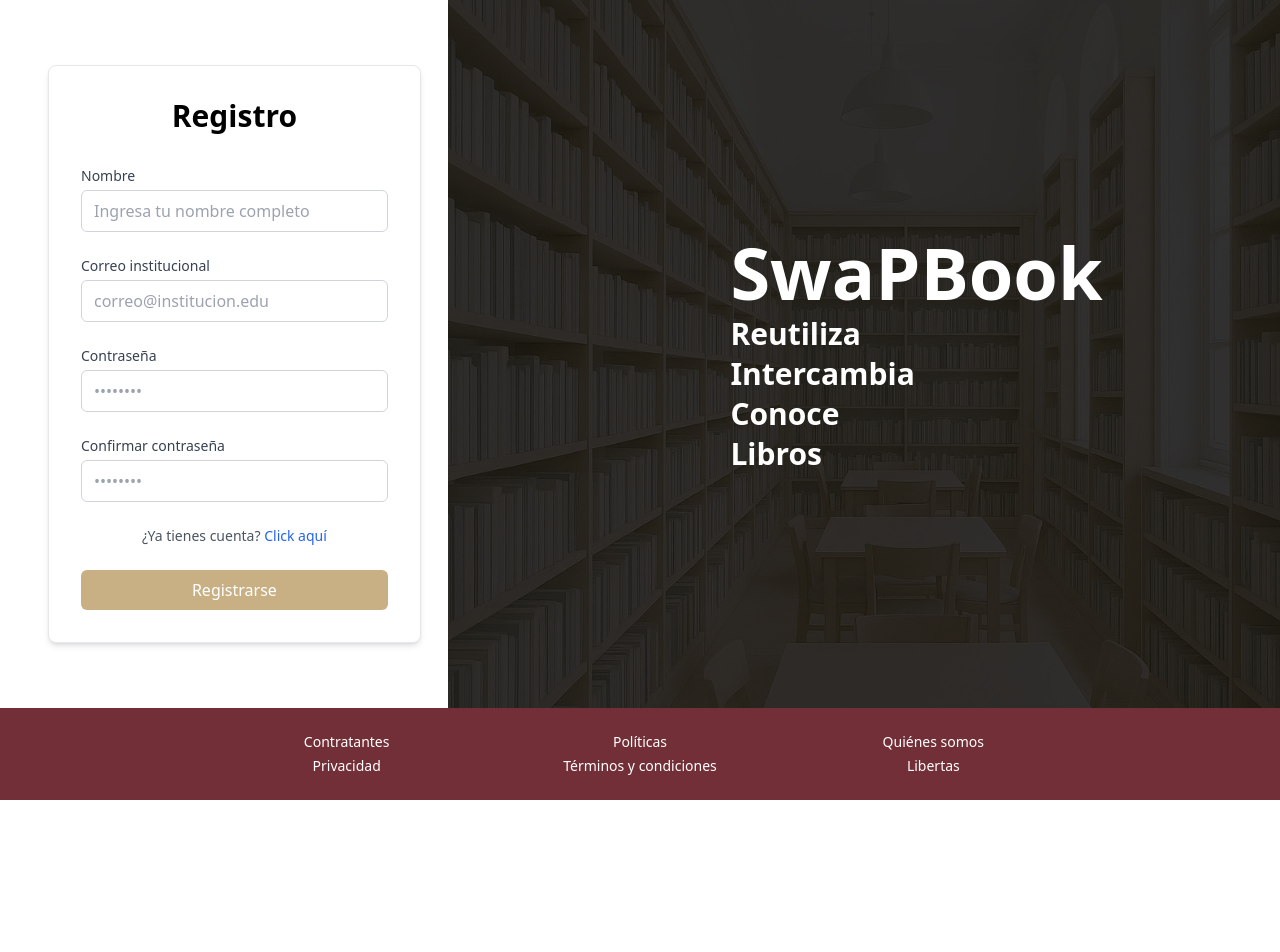
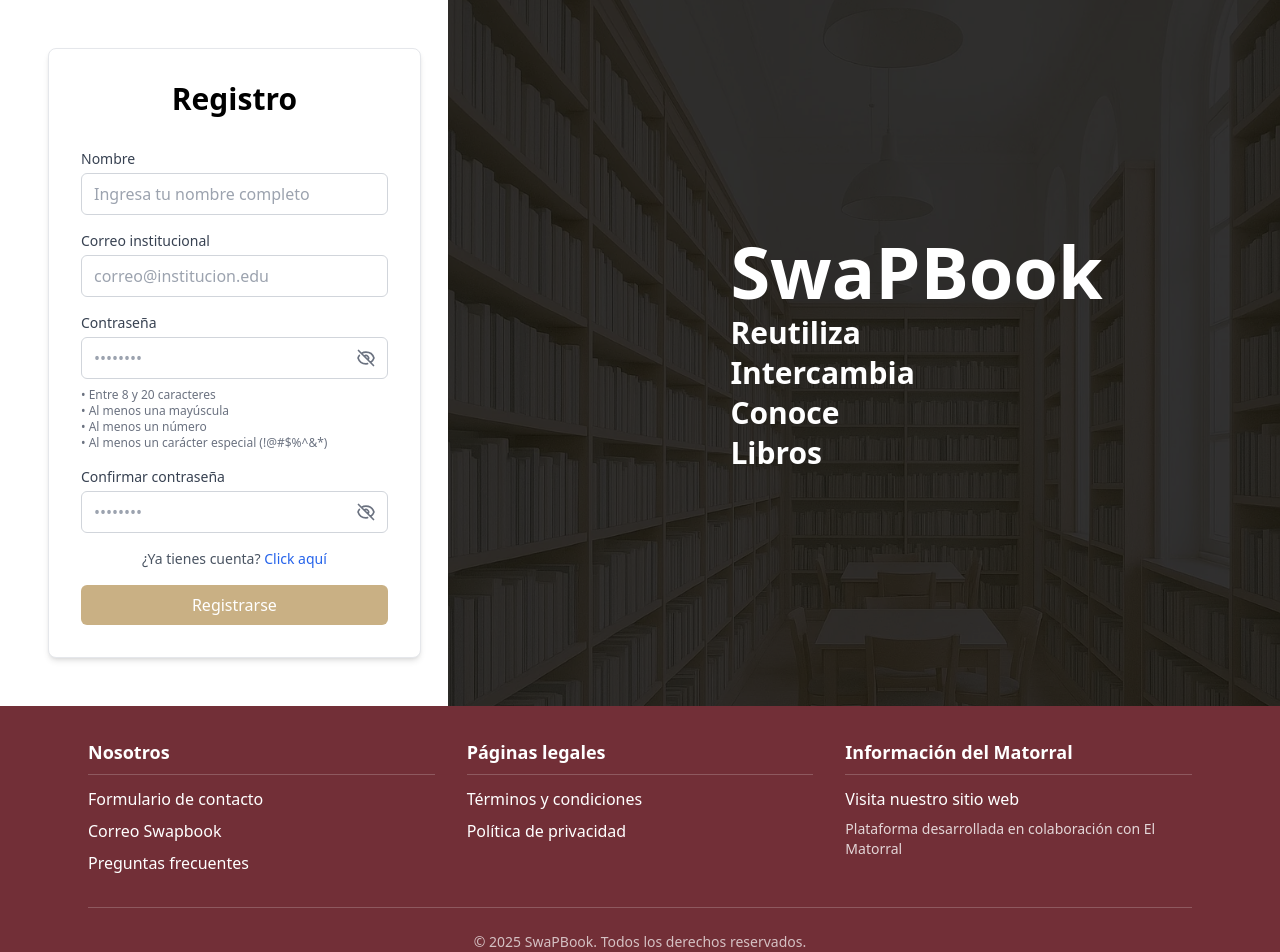
Before and after one commit to santydm/SwaPBook, a React (Vite) app in the folder SwaPBook/Frontend/: page /registro in a window 1280 px wide. Shown: the top 952 px of the page. Before the commit the page ends 800 px from the top, so only its background shows below. Built offline with nearby package versions, Linux system fonts and the light colour scheme.

Commit message:
formulario de registro con las verificaciones

```diff
--- a/SwaPBook/Frontend/package.json
+++ b/SwaPBook/Frontend/package.json
@@ -11,6 +11,7 @@
         "tailwind": "tailwindcss init -p"
     },
     "dependencies": {
+        "@windmill/react-ui": "^0.6.0",
         "axios": "^1.9.0",
         "react": "^19.0.0",
         "react-dom": "^19.0.0",
--- a/SwaPBook/Frontend/src/components/auth/AuthLayout.jsx
+++ b/SwaPBook/Frontend/src/components/auth/AuthLayout.jsx
@@ -20,7 +20,7 @@
         <div className="enlaces-pie">
           <a href="#">Privacidad</a>
           <a href="#">Términos y condiciones</a>
-          <a href="#">Libertas</a>
+          <a href="#">Librerias</a>
         </div>
       </footer>
     </div>
--- a/SwaPBook/Frontend/src/components/auth/Registro.jsx
+++ b/SwaPBook/Frontend/src/components/auth/Registro.jsx
@@ -5,38 +5,91 @@
 import axios from 'axios';
 
 const Registro = () => {
+  const [nombre, setNombre] = useState('');
+  const [correoInstitucional, setCorreoInstitucional] = useState('');
+  const [contrasenia, setContrasenia] = useState('');
+  const [confirmarContrasenia, setConfirmarContrasenia] = useState('');
+  const [mostrarContrasenia, setMostrarContrasenia] = useState(false);
+  const [mostrarConfirmarContrasenia, setMostrarConfirmarContrasenia] = useState(false);
+  const [errors, setErrors] = useState({});
+  const [isLoading, setIsLoading] = useState(false);
+  const [requisitosContrasenia, setRequisitosContrasenia] = useState({
+    longitud: false,
+    mayuscula: false,
+    numero: false,
+    especial: false
+  });
 
-  const [nombre, setNombre] = useState('');
-  const [correoInstitucional, setCorreoInstucional] = useState('');
-  const [contrasenia, setContrasenia] = useState('');
+  const esCorreoInstitucionalValido = (correo) => {
+    const regex = /^[^@]+@[^@]+\.(edu)(\.[a-z]+)?$/i;
+    return regex.test(correo);
+  };
 
+  const validarContrasenia = (password) => {
+    const nuevosRequisitos = {
+      longitud: password.length >= 8 && password.length <= 20,
+      mayuscula: /[A-Z]/.test(password),
+      numero: /[0-9]/.test(password),
+      especial: /[!@#$%^&*(),.?":{}|<>]/.test(password)
+    };
+    setRequisitosContrasenia(nuevosRequisitos);
+    return Object.values(nuevosRequisitos).every(Boolean);
+  };
 
   const handleSubmit = async (e) => {
     e.preventDefault();
+    setIsLoading(true);
+    const nuevosErrores = {};
 
-    const nuevoEstudiante = {
-      nombre,
-      correoInstitucional: correoInstitucional,
-      contrasenia: contrasenia
-    };
+    // Validaciones
+    if (!nombre) nuevosErrores.nombre = 'El nombre es requerido';
+    if (!correoInstitucional) {
+      nuevosErrores.correoInstitucional = 'El correo es requerido';
+    } else if (!esCorreoInstitucionalValido(correoInstitucional)) {
+      nuevosErrores.correoInstitucional = 'Correo institucional inválido (debe terminar en .edu)';
+    }
+    if (!contrasenia) {
+      nuevosErrores.contrasenia = 'La contraseña es requerida';
+    } else if (!validarContrasenia(contrasenia)) {
+      nuevosErrores.contrasenia = 'La contraseña no cumple los requisitos';
+    }
+    if (contrasenia !== confirmarContrasenia) {
+      nuevosErrores.confirmarContrasenia = 'Las contraseñas no coinciden';
+    }
+
+    setErrors(nuevosErrores);
+
+    if (Object.keys(nuevosErrores).length > 0) {
+      setIsLoading(false);
+      return;
+    }
 
     try {
-      const response = await axios.post('http://127.0.0.1:8000/estudiantes/registro', nuevoEstudiante);
+      const response = await axios.post('http://127.0.0.1:8000/estudiantes/registro', {
+        nombre,
+        correoInstitucional,
+        contrasenia
+      });
       console.log('Estudiante creado:', response.data);
+      // Limpiar formulario después de registro exitoso
+      setNombre('');
+      setCorreoInstitucional('');
+      setContrasenia('');
+      setConfirmarContrasenia('');
+      setErrors({});
     } catch (error) {
-      console.error('Error al crear el estudiante:', error.response?.data || error.message);
+      console.error('Error al registrar:', error);
+      setErrors({ submit: error.response?.data?.message || 'Error al registrar. Por favor intenta nuevamente.' });
+    } finally {
+      setIsLoading(false);
     }
   };
-
 
   return (
     <div className="min-h-screen relative">
       {/* Fondo dividido */}
       <div className="absolute inset-0 flex z-0">
-        {/* Espacio blanco del 35% - solo fondo */}
         <div className="hidden md:block w-[35%] bg-white"></div>
-
-        {/* Sección con imagen de fondo */}
         <div
           className="flex-grow"
           style={{
@@ -45,61 +98,141 @@
             backgroundPosition: 'center'
           }}
         >
-          {/* Capa semitransparente para mejor legibilidad */}
           <div className="hidden md:block absolute left-[35%] top-0 w-[65%] h-full bg-black bg-opacity-80"></div>
         </div>
       </div>
 
-      {/* Contenido principal (sobrepuesto al fondo) */}
+      {/* Contenido principal */}
       <div className="relative z-10 min-h-screen flex flex-col">
         <div className="flex-grow flex items-center p-4">
           <div className="w-full flex flex-col md:flex-row">
-            {/* Formulario de registro (en el 35% izquierdo) */}
+            {/* Formulario de registro */}
             <div className="w-full md:w-[35%] flex justify-center p-8">
               <div className="w-full max-w-md bg-white rounded-lg shadow-md p-8 border border-gray-200">
                 <h1 className="text-3xl font-bold text-center mb-8">Registro</h1>
 
-                <form onSubmit={handleSubmit} className="space-y-6">
+                {errors.submit && (
+                  <div className="mb-4 p-3 bg-red-100 text-red-700 rounded-md text-sm">
+                    {errors.submit}
+                  </div>
+                )}
+
+                <form onSubmit={handleSubmit} className="space-y-4">
                   <div>
                     <label className="block text-sm font-medium text-gray-700 mb-1">Nombre</label>
                     <input
                       type="text"
-                      className="w-full px-3 py-2 border border-gray-300 rounded-md focus:outline-none focus:ring-2 focus:ring-blue-500"
+                      className={`w-full px-3 py-2 border ${
+                        errors.nombre ? 'border-red-500' : 'border-gray-300'
+                      } rounded-md focus:outline-none focus:ring-2 focus:ring-blue-500`}
                       placeholder="Ingresa tu nombre completo"
                       value={nombre}
                       onChange={(e) => setNombre(e.target.value)}
                     />
+                    {errors.nombre && (
+                      <p className="mt-1 text-sm text-red-600">{errors.nombre}</p>
+                    )}
                   </div>
 
                   <div>
                     <label className="block text-sm font-medium text-gray-700 mb-1">Correo institucional</label>
                     <input
                       type="email"
-                      className="w-full px-3 py-2 border border-gray-300 rounded-md focus:outline-none focus:ring-2 focus:ring-blue-500"
+                      className={`w-full px-3 py-2 border ${
+                        errors.correoInstitucional ? 'border-red-500' : 'border-gray-300'
+                      } rounded-md focus:outline-none focus:ring-2 focus:ring-blue-500`}
                       placeholder="correo@institucion.edu"
                       value={correoInstitucional}
-                      onChange={(e) => setCorreoInstucional(e.target.value)}
+                      onChange={(e) => setCorreoInstitucional(e.target.value)}
                     />
+                    {errors.correoInstitucional && (
+                      <p className="mt-1 text-sm text-red-600">{errors.correoInstitucional}</p>
+                    )}
                   </div>
 
                   <div>
                     <label className="block text-sm font-medium text-gray-700 mb-1">Contraseña</label>
+                    <div className="relative">
                       <input
-                      type="password"
-                      className="w-full px-3 py-2 border border-gray-300 rounded-md focus:outline-none focus:ring-2 focus:ring-blue-500"
+                        type={mostrarContrasenia ? "text" : "password"}
+                        className={`w-full px-3 py-2 border ${
+                          errors.contrasenia ? 'border-red-500' : 'border-gray-300'
+                        } rounded-md focus:outline-none focus:ring-2 focus:ring-blue-500`}
                         placeholder="••••••••"
                         value={contrasenia}
-                      onChange={(e) => setContrasenia(e.target.value)}
+                        onChange={(e) => {
+                          setContrasenia(e.target.value);
+                          validarContrasenia(e.target.value);
+                        }}
                       />
+                      <button
+                        type="button"
+                        className="absolute inset-y-0 right-0 pr-3 flex items-center"
+                        onClick={() => setMostrarContrasenia(!mostrarContrasenia)}
+                      >
+                        {mostrarContrasenia ? (
+                          <svg xmlns="http://www.w3.org/2000/svg" className="h-5 w-5 text-gray-500" fill="none" viewBox="0 0 24 24" stroke="currentColor">
+                            <path strokeLinecap="round" strokeLinejoin="round" strokeWidth={2} d="M15 12a3 3 0 11-6 0 3 3 0 016 0z" />
+                            <path strokeLinecap="round" strokeLinejoin="round" strokeWidth={2} d="M2.458 12C3.732 7.943 7.523 5 12 5c4.478 0 8.268 2.943 9.542 7-1.274 4.057-5.064 7-9.542 7-4.477 0-8.268-2.943-9.542-7z" />
+                          </svg>
+                        ) : (
+                          <svg xmlns="http://www.w3.org/2000/svg" className="h-5 w-5 text-gray-500" fill="none" viewBox="0 0 24 24" stroke="currentColor">
+                            <path strokeLinecap="round" strokeLinejoin="round" strokeWidth={2} d="M13.875 18.825A10.05 10.05 0 0112 19c-4.478 0-8.268-2.943-9.543-7a9.97 9.97 0 011.563-3.029m5.858.908a3 3 0 114.243 4.243M9.878 9.878l4.242 4.242M9.88 9.88l-3.29-3.29m7.532 7.532l3.29 3.29M3 3l3.59 3.59m0 0A9.953 9.953 0 0112 5c4.478 0 8.268 2.943 9.543 7a10.025 10.025 0 01-4.132 5.411m0 0L21 21" />
+                          </svg>
+                        )}
+                      </button>
+                    </div>
+                    {errors.contrasenia && (
+                      <p className="mt-1 text-sm text-red-600">{errors.contrasenia}</p>
+                    )}
+                    <div className="mt-2 text-xs text-gray-600">
+                      <p className={requisitosContrasenia.longitud ? 'text-green-500' : 'text-gray-500'}>
+                        {requisitosContrasenia.longitud ? '✓' : '•'} Entre 8 y 20 caracteres
+                      </p>
+                      <p className={requisitosContrasenia.mayuscula ? 'text-green-500' : 'text-gray-500'}>
+                        {requisitosContrasenia.mayuscula ? '✓' : '•'} Al menos una mayúscula
+                      </p>
+                      <p className={requisitosContrasenia.numero ? 'text-green-500' : 'text-gray-500'}>
+                        {requisitosContrasenia.numero ? '✓' : '•'} Al menos un número
+                      </p>
+                      <p className={requisitosContrasenia.especial ? 'text-green-500' : 'text-gray-500'}>
+                        {requisitosContrasenia.especial ? '✓' : '•'} Al menos un carácter especial (!@#$%^&*)
+                      </p>
+                    </div>
                   </div>
 
                   <div>
                     <label className="block text-sm font-medium text-gray-700 mb-1">Confirmar contraseña</label>
+                    <div className="relative">
                       <input
-                      type="password"
-                      className="w-full px-3 py-2 border border-gray-300 rounded-md focus:outline-none focus:ring-2 focus:ring-blue-500"
+                        type={mostrarConfirmarContrasenia ? "text" : "password"}
+                        className={`w-full px-3 py-2 border ${
+                          errors.confirmarContrasenia ? 'border-red-500' : 'border-gray-300'
+                        } rounded-md focus:outline-none focus:ring-2 focus:ring-blue-500`}
                         placeholder="••••••••"
+                        value={confirmarContrasenia}
+                        onChange={(e) => setConfirmarContrasenia(e.target.value)}
                       />
+                      <button
+                        type="button"
+                        className="absolute inset-y-0 right-0 pr-3 flex items-center"
+                        onClick={() => setMostrarConfirmarContrasenia(!mostrarConfirmarContrasenia)}
+                      >
+                        {mostrarConfirmarContrasenia ? (
+                          <svg xmlns="http://www.w3.org/2000/svg" className="h-5 w-5 text-gray-500" fill="none" viewBox="0 0 24 24" stroke="currentColor">
+                            <path strokeLinecap="round" strokeLinejoin="round" strokeWidth={2} d="M15 12a3 3 0 11-6 0 3 3 0 016 0z" />
+                            <path strokeLinecap="round" strokeLinejoin="round" strokeWidth={2} d="M2.458 12C3.732 7.943 7.523 5 12 5c4.478 0 8.268 2.943 9.542 7-1.274 4.057-5.064 7-9.542 7-4.477 0-8.268-2.943-9.542-7z" />
+                          </svg>
+                        ) : (
+                          <svg xmlns="http://www.w3.org/2000/svg" className="h-5 w-5 text-gray-500" fill="none" viewBox="0 0 24 24" stroke="currentColor">
+                            <path strokeLinecap="round" strokeLinejoin="round" strokeWidth={2} d="M13.875 18.825A10.05 10.05 0 0112 19c-4.478 0-8.268-2.943-9.543-7a9.97 9.97 0 011.563-3.029m5.858.908a3 3 0 114.243 4.243M9.878 9.878l4.242 4.242M9.88 9.88l-3.29-3.29m7.532 7.532l3.29 3.29M3 3l3.59 3.59m0 0A9.953 9.953 0 0112 5c4.478 0 8.268 2.943 9.543 7a10.025 10.025 0 01-4.132 5.411m0 0L21 21" />
+                          </svg>
+                        )}
+                      </button>
+                    </div>
+                    {errors.confirmarContrasenia && (
+                      <p className="mt-1 text-sm text-red-600">{errors.confirmarContrasenia}</p>
+                    )}
                   </div>
 
                   <div className="text-center text-sm">
@@ -111,23 +244,24 @@
 
                   <button
                     type="submit"
-                    className="w-full py-2 px-4 bg-Swap-beige text-white font-medium rounded-md hover:bg-Swap-vinotinto focus:outline-none focus:ring-2 focus:ring-blue-500"
+                    className={`w-full py-2 px-4 bg-Swap-beige text-white font-medium rounded-md hover:bg-Swap-vinotinto focus:outline-none focus:ring-2 focus:ring-blue-500 ${isLoading ? 'opacity-75 cursor-not-allowed' : ''}`}
+                    disabled={isLoading}
                   >
-                    Registrarse
+                    {isLoading ? 'Registrando...' : 'Registrarse'}
                   </button>
                 </form>
               </div>
             </div>
 
-            {/* Marca y eslogan al lado derecho (en el 65% restante) */}
+            {/* Marca y eslogan al lado derecho */}
             <div className="hidden md:flex w-[65%] items-center justify-center">
               <div className="max-w-xs ml-16">
-                <h2 className="text-7xl font-extrabold text-white">SwaPBook</h2>
+                <h2 className="text-7xl font-extrabold text-white transition-all duration-300 hover:text-8xl hover:translate-x-[-150px]">SwaPBook</h2>
                 <div className="grid grid-cols-1 gap-1 mt-2 font-bold text-white text-3xl">
-                  <div>Reutiliza</div>
-                  <div>Intercambia</div>
-                  <div>Conoce</div>
-                  <div>Libros</div>
+                  <div className="text-white text-3xl hover:text-4xl transition-all duration-200 ease-in">Reutiliza</div>
+                  <div className="text-white text-3xl hover:text-4xl transition-all duration-200 ease-in">Intercambia</div>
+                  <div className="text-white text-3xl hover:text-4xl transition-all duration-200 ease-in"> Conoce</div>
+                  <div className="text-white text-3xl hover:text-4xl transition-all duration-200 ease-in">Libros</div>
                 </div>
               </div>
             </div>
@@ -135,23 +269,64 @@
         </div>
 
         {/* Footer */}
-        <footer className="w-full bg-[#722F37] py-6">
-          <div className="max-w-4xl mx-auto px-4">
-            <div className="grid grid-cols-3 gap-4 text-center text-white text-sm">
-              <div className="space-y-1">
-                <p className="font-medium">Contratantes</p>
-                <p>Privacidad</p>
+<footer className="w-full bg-[#722F37] py-8">
+  <div className="max-w-6xl mx-auto px-6">
+    <div className="grid grid-cols-1 md:grid-cols-3 gap-8 text-white">
+
+      {/* Columna Nosotros */}
+      <div className="space-y-3">
+        <h3 className="text-lg font-bold border-b border-white/20 pb-2">Nosotros</h3>
+        <ul className="space-y-2">
+          <li>
+            <a href="#" className="hover:text-gray-300 transition-colors">Formulario de contacto</a>
+          </li>
+          <li>
+            <a href="mailto:contacto@swapbook.edu" className="hover:text-gray-300 transition-colors">Correo Swapbook</a>
+          </li>
+          <li>
+            <a href="#" className="hover:text-gray-300 transition-colors">Preguntas frecuentes</a>
+          </li>
+        </ul>
       </div>
 
-              <div className="space-y-1">
-                <p className="font-medium">Políticas</p>
-                <p>Términos y condiciones</p>
+      {/* Columna Páginas Legales */}
+      <div className="space-y-3">
+        <h3 className="text-lg font-bold border-b border-white/20 pb-2">Páginas legales</h3>
+        <ul className="space-y-2">
+          <li>
+            <a href="#" className="hover:text-gray-300 transition-colors">Términos y condiciones</a>
+          </li>
+          <li>
+            <a href="#" className="hover:text-gray-300 transition-colors">Política de privacidad</a>
+          </li>
+        </ul>
       </div>
 
-              <div className="space-y-1">
-                <p className="font-medium">Quiénes somos</p>
-                <p>Libertas</p>
+      {/* Columna Información del Matorral */}
+      <div className="space-y-3">
+        <h3 className="text-lg font-bold border-b border-white/20 pb-2">Información del Matorral</h3>
+        <ul className="space-y-2">
+          <li>
+            <a
+              href="https://www.matorral.com.co"
+              target="_blank"
+              rel="noopener noreferrer"
+              className="hover:text-gray-300 transition-colors"
+            >
+              Visita nuestro sitio web
+            </a>
+          </li>
+          <li className="text-sm text-white/80">
+            Plataforma desarrollada en colaboración con El Matorral
+          </li>
+        </ul>
       </div>
+
+    </div>
+
+    {/* Derechos de autor */}
+    <div className="mt-8 pt-6 border-t border-white/20 text-center text-white/70 text-sm">
+      © {new Date().getFullYear()} SwaPBook. Todos los derechos reservados.
     </div>
   </div>
 </footer>
```
Also changed, not shown: 1 other file (tests, documents, lock files or other folders). Lines whose indentation alone changed are shown as unchanged.
